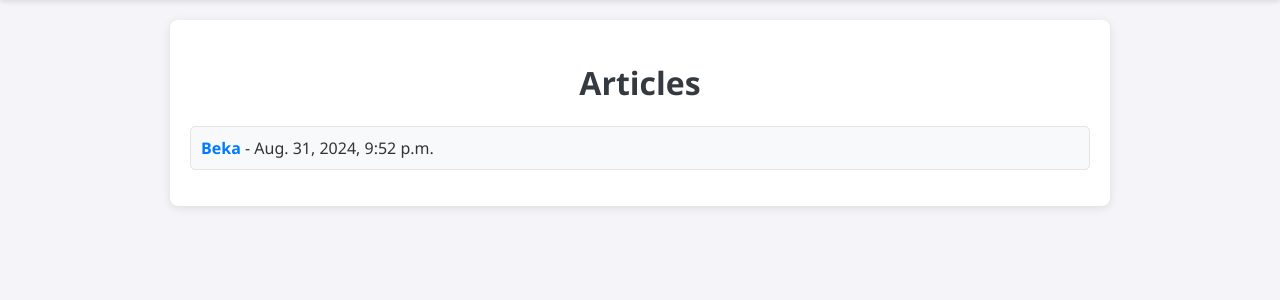
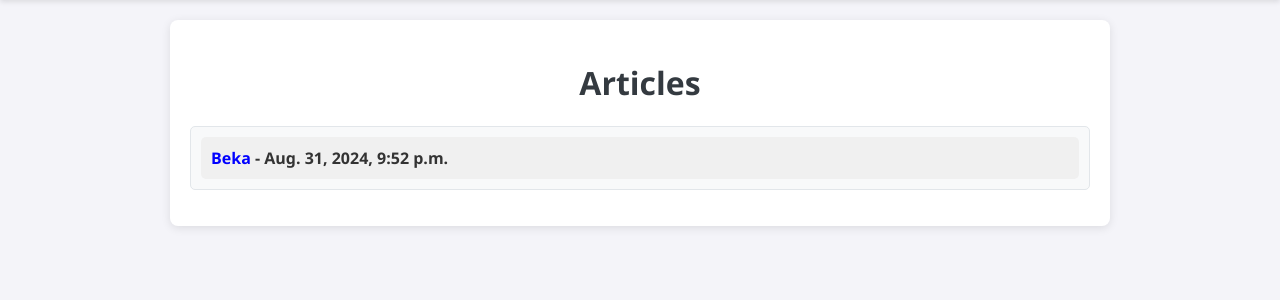
Before and after one commit to YeralyKuatuly/Personal-Blog, a Django app: page / in a window 1280 px wide. Shown: the part 56-356 px from the top of the page. Run offline with Django 5.2, Linux system fonts and the light colour scheme; data comes from the database, SQL or seed files in the repository.

Commit message:
article get_absolute_url triggers better

```diff
--- a/blog/templates/blog/home.html
+++ b/blog/templates/blog/home.html
@@ -6,7 +6,12 @@
     <h1>Articles</h1>
     <ul>
         {% for article in articles %}
-        <li><a href="{{ article.get_absolute_url }}">{{ article.title }}</a> - {{ article.pub_date }}</li>
+        <li style="list-style-type: none;">
+            <a href="{{ article.get_absolute_url }}"
+               style="display: block; padding: 10px; text-decoration: none; background-color: #f0f0f0; border-radius: 5px; color: inherit;">
+               <span style="font-weight: bold; color: blue;">{{ article.title }}</span> - {{ article.pub_date }}
+            </a>
+        </li>
         {% endfor %}
     </ul>
 {% endblock %}
```
